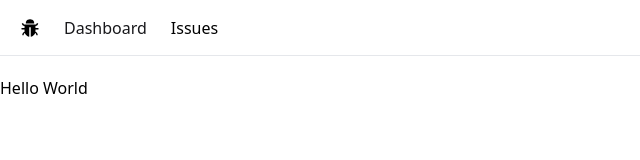
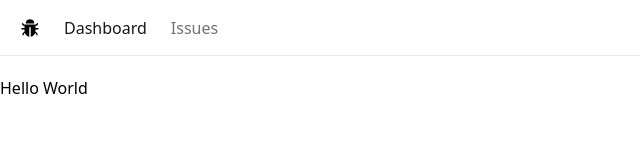
Before and after one commit to YohanesSenbeto/issue-tracker, a Next.js app: page / in a window 1280 px wide. Shown: the top 160 px of the page, without its empty margins (0-640 px from the left). Built offline with nearby package versions, Linux system fonts and the light colour scheme.

Commit message:
fix text style

```diff
--- a/app/NavBar.tsx
+++ b/app/NavBar.tsx
@@ -23,7 +23,7 @@ const NavBar = () => {
                         <Link
                             className={classnames({
                                 "text-zinc-900": link.href === currentPath,
-                                "tex-zinc-500": link.href !== currentPath,
+                                "text-zinc-500": link.href !== currentPath,
                                 "hover:text-zinc-800 transition-colors": true,
                             })}
                             href={link.href}
```
